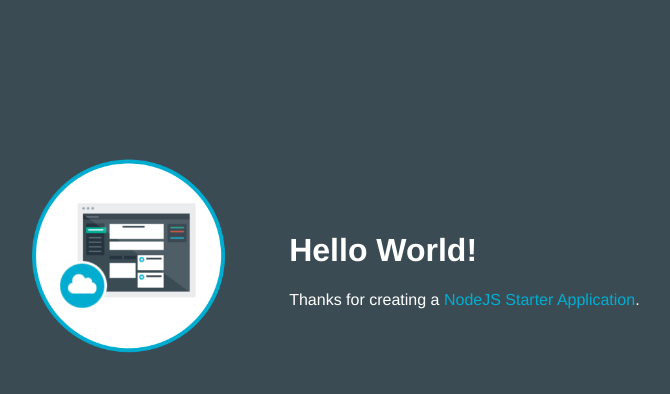
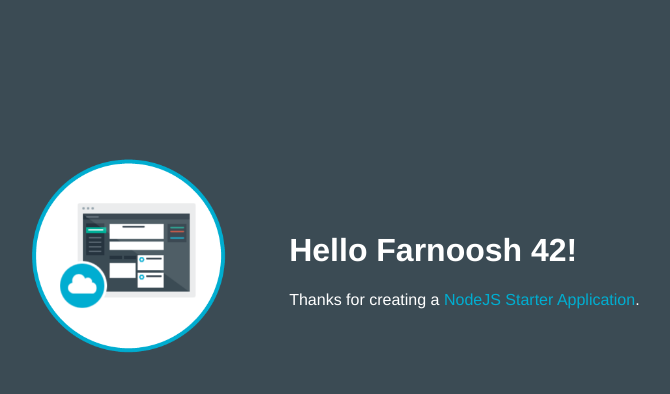
Before and after one commit to farnooshr/vy301-far-nodesample-1479227521351, a website: page public/index.html in a window 1280 px wide. Shown: the whole page, without its empty margins (253-923 px from the left). Drawn offline with Linux system fonts and the light colour scheme.

Commit message:
minor 112

```diff
--- a/public/index.html
+++ b/public/index.html
@@ -16,7 +16,7 @@
           <img class = "newappIcon" src="images/newapp-icon.png">
         </td>
         <td>
-          <h1 id="message">Hello World!</h1>
+          <h1 id="message">Hello Farnoosh 42!</h1>
           <p class='description'></p> Thanks for creating a <span class = "blue">NodeJS Starter Application</span>.
         </td>
       </tr>
```
